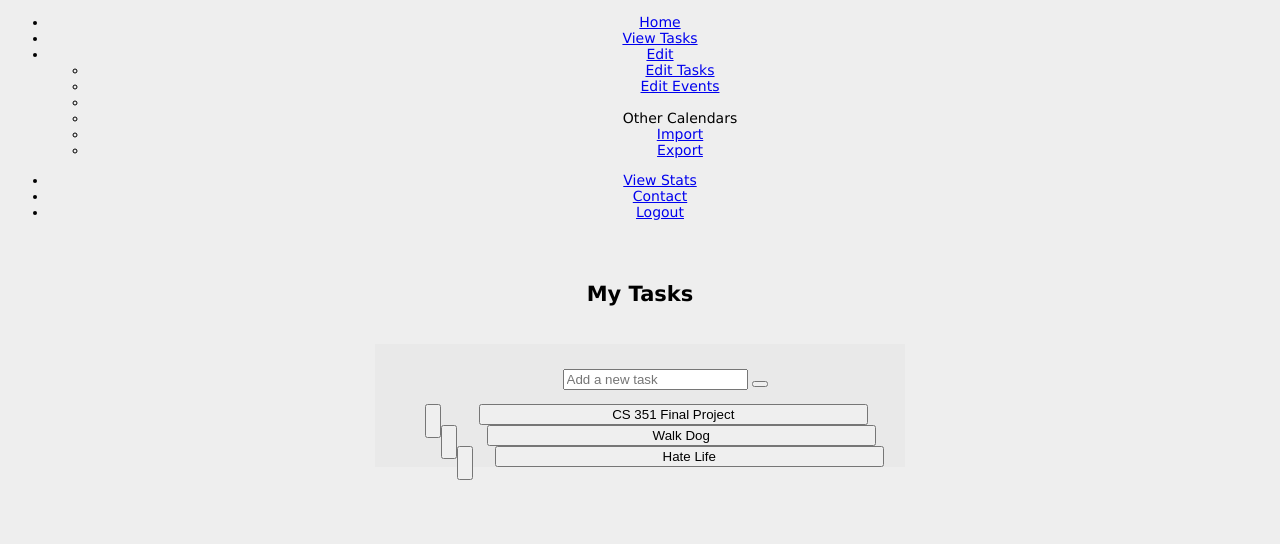
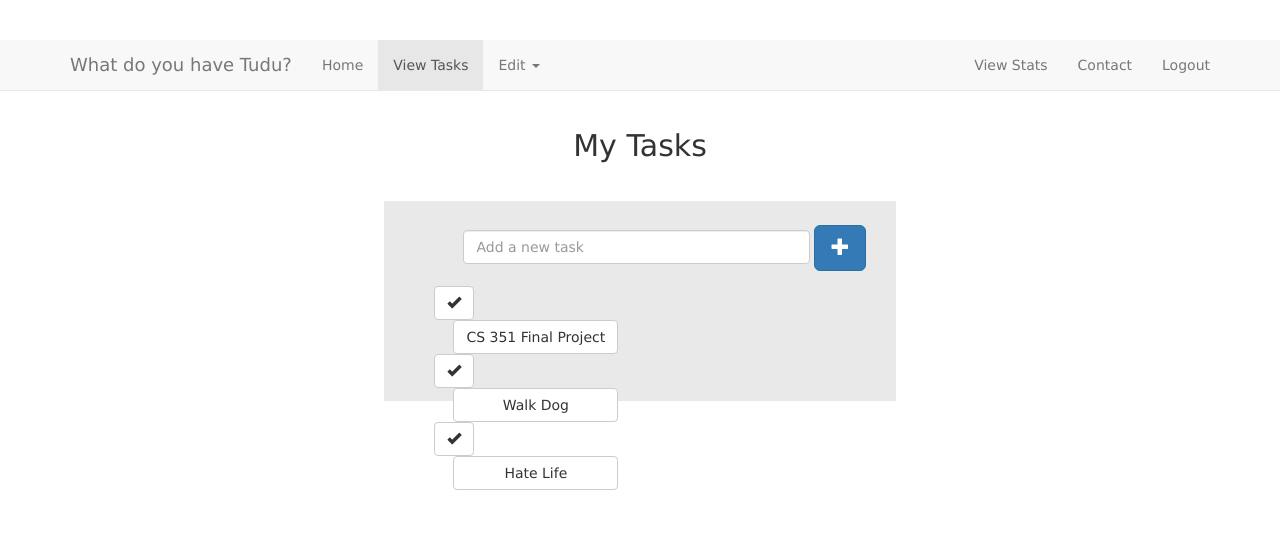
Before and after one commit to tudu-org/tudu, a Rails app: page /task in a window 1280 px wide. Shown: the top 544 px of the page. Run offline with Rails 7, Linux system fonts and the light colour scheme; style sheets or scripts are compiled from the project's sources; parts of the project's set-up code (start-up, migrations or seed data) failed here and were passed over; some libraries are stand-ins or nearby versions.

Commit message:
finished 351 version

```diff
--- a/rails_tudu/app/assets/stylesheets/application.css
+++ b/rails_tudu/app/assets/stylesheets/application.css
@@ -9,6 +9,8 @@
  * compiled file, but it's generally better to create a new file per style scope.
  *
  *= require_self
+ @import "twitter/bootstrap"
+ *= require twitter/bootstrap
  *= require fullcalendar
  *= require fullcalendar.print
  *= require home
--- a/rails_tudu/app/assets/stylesheets/bootstrap_and_overrides.css
+++ b/rails_tudu/app/assets/stylesheets/bootstrap_and_overrides.css
@@ -1,7 +1,7 @@
 /*
-  =require twitter-bootstrap-static/bootstrap
+
 
   Use Font Awesome icons (default)
   To use Glyphicons sprites instead of Font Awesome, replace with "require twitter-bootstrap-static/sprites"
-  =require twitter-bootstrap-static/fontawesome
+
   */
--- a/rails_tudu/app/assets/stylesheets/signin.css
+++ b/rails_tudu/app/assets/stylesheets/signin.css
@@ -1,6 +1,6 @@
 body {
+  padding-top: 40px;
   padding-bottom: 40px;
-  background-color: #eee;
 }
 
 .form-signin {
--- a/rails_tudu/app/assets/stylesheets/task.css
+++ b/rails_tudu/app/assets/stylesheets/task.css
@@ -1,21 +1,18 @@
 #task_wrapper {
 	background-color: #E9E9E9;
 	width: 40%;
-			height: 40%;
+	height: 200px;
 	padding-left: 2%;
 	margin: 3% auto;
 }
-
 #task_header {
 	width: 40%;
 	margin: 0 auto;
 	margin-top: 3%;
 }
-
 #task_list {
 	padding-left: 5%;
 }
-
 .form-group {
 	padding-left: 5%;
 	padding-top: 5%;
@@ -25,7 +22,6 @@
 	max-width: 75%;
 	display:inline;
 }
-
 #task_checkbox {
 	margin-top: -4px;
 		}
--- a/rails_tudu/app/views/authentication/sign_in.html.erb
+++ b/rails_tudu/app/views/authentication/sign_in.html.erb
@@ -4,7 +4,7 @@
 	</div>
 	<div id= "form-div">
 		<%= form_for @user, :as => :user, :class=> "form-signin", :url => sign_in_path(@user) do |f| %>
-		<h1 class="form-signin-heading">You Have A Lot Tudu</h1>
+		<h1 class="form-signin-heading">Do You Have A Lot Tudu?</h1>
 		<%= f.text_field :email, :class => "form-control",:autofocus => true,:required => true, :placeholder => "Email Address" %>
 		<%= f.text_field :password, :class => "form-control",:required => true, :placeholder => "Password" %>
 
--- a/rails_tudu/app/views/home/task.html.erb
+++ b/rails_tudu/app/views/home/task.html.erb
@@ -1,7 +1,16 @@
 
 <div class="navbar navbar-default navbar-static-top" role="navigation">
-      <div class="container"style="padding-bottom:10px">
-        <div class="navbar">
+      <div class="container">
+         <div class="navbar-header">
+          <button type="button" class="navbar-toggle" data-toggle="collapse" data-target=".navbar-collapse">
+            <span class="sr-only">Toggle navigation</span>
+            <span class="icon-bar"></span>
+            <span class="icon-bar"></span>
+            <span class="icon-bar"></span>
+          </button>
+          <a class="navbar-brand" href="#">What do you have Tudu?</a>
+        </div>
+        <div class="navbar-collapse collapse">
           <ul class="nav navbar-nav">
             <li><%= link_to 'Home', home_path %></li>
             <li class="active"><%= link_to 'View Tasks', task_path %></li>
@@ -19,14 +28,14 @@
           </ul>
           <ul class="nav navbar-nav navbar-right">
             <li><a href="#">View Stats</a></li>
-            <li><a href="#contact">Contact</a></li>
+            <li><a href="#">Contact</a></li>
             <li><%= link_to "Logout",signed_out_path %></li>
           </ul>
         </div><!--/.nav-collapse -->
       </div>
     </div>
   <!--NAVBAR END-->
-  <h2 id="task_header"> My Tasks </h2>
+   <h2 id="task_header"> My Tasks </h2>
 		<div id="task_wrapper">
 			<div class="form-group">
 				<input id="add_task_input" type="text" class="form-control" placeholder="Add a new task">
@@ -42,7 +51,7 @@
 
 
 			<!-- Modal -->
-		<!-- <div class="modal fade" id="myModal" tabindex="-1" role="dialog" aria-labelledby="myModalLabel" aria-hidden="true">
+		<div class="modal fade" id="myModal" tabindex="-1" role="dialog" aria-labelledby="myModalLabel" aria-hidden="true">
 		  <div class="modal-dialog">
 		    <div class="modal-content">
 		      <div class="modal-header">
@@ -61,11 +70,11 @@
 		      </div>
 		      <div class="modal-footer">
 		        <button type="button" class="btn btn-default" data-dismiss="modal">Close</button>
-		        <button type="button" class="btn btn-primary">Save changes</button>
+		        <button type="button" class="btn btn-primary" data-dismiss="modal">Save changes</button>
 		      </div>
-		    </div><!-- /.modal-content -->
-		  </div><!-- /.modal-dialog -->
-		</div><!-- /.modal -->
+		    </div>
+		  </div>
+		</div>
 
 		</div> <!-- task_wrapper -->
 
@@ -80,12 +89,12 @@
 
   			$("#task_wrapper").on('click', '#task_title', function() {
   				// Prepare the modal:
-  				// var title = $(this).html(); // Alex, I know this is exactly what you said not to do...but I'm running short on time
-  				// $('#myModalLabel').html(title);
+  				var title = $(this).html(); // Alex, I know this is exactly what you said not to do...but I'm running short on time
+  				$('#myModalLabel').html(title);
 
-  				// $('#myModal').modal({
-  				// 	keyboard: true
-  				// });
+  				$('#myModal').modal({
+  					keyboard: true
+  				});
   			});
 
 
@@ -143,7 +152,7 @@
 					          			'  <span id="task_checkbox" class="glyphicon glyphicon-ok"></span>' +
 							  		'  </button>' +
 					          // '	</span>' +
-					          '		<button id="task_title" type="button" data-toggle="modal" data-target="#myModal" style="width:81%" class="btn btn-default">' + new_task + '</button>' +
+					          '		<button id="task_title" type="button" data-toggle="modal" data-target="#myModal" style="width:81%" class="btn btn-default">&nbsp' + new_task + '</button>' +
 					          // '		<input type="text" class="form-control" value="'+tasks[i]+'" >' +
 					       '</li>' ;
 
```
Also changed, not shown: rails_tudu/app/views/home/index.html.erb (+11 -2 lines), rails_tudu/Gemfile, rails_tudu/Gemfile.lock. Lines whose indentation alone changed are shown as unchanged.
